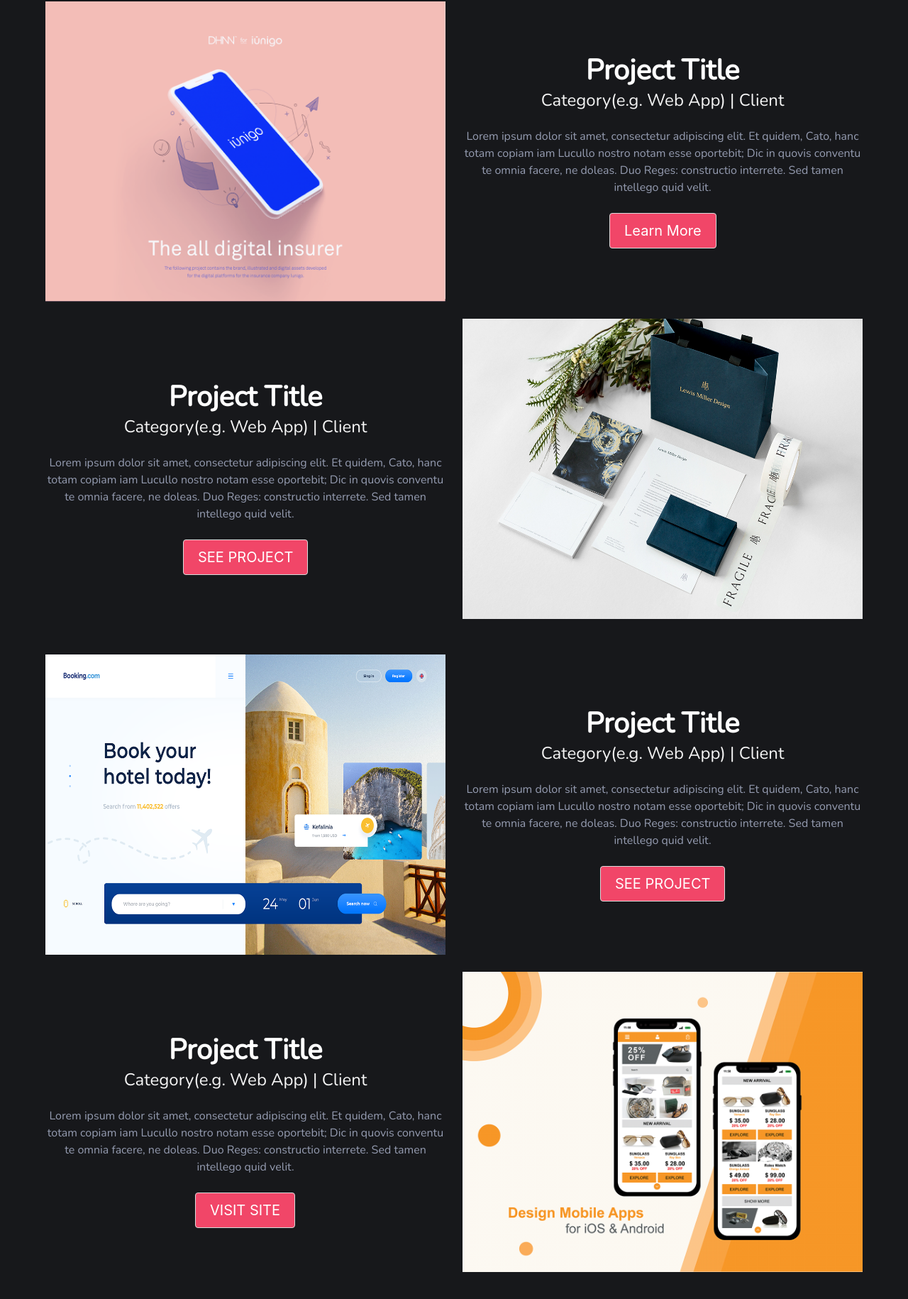
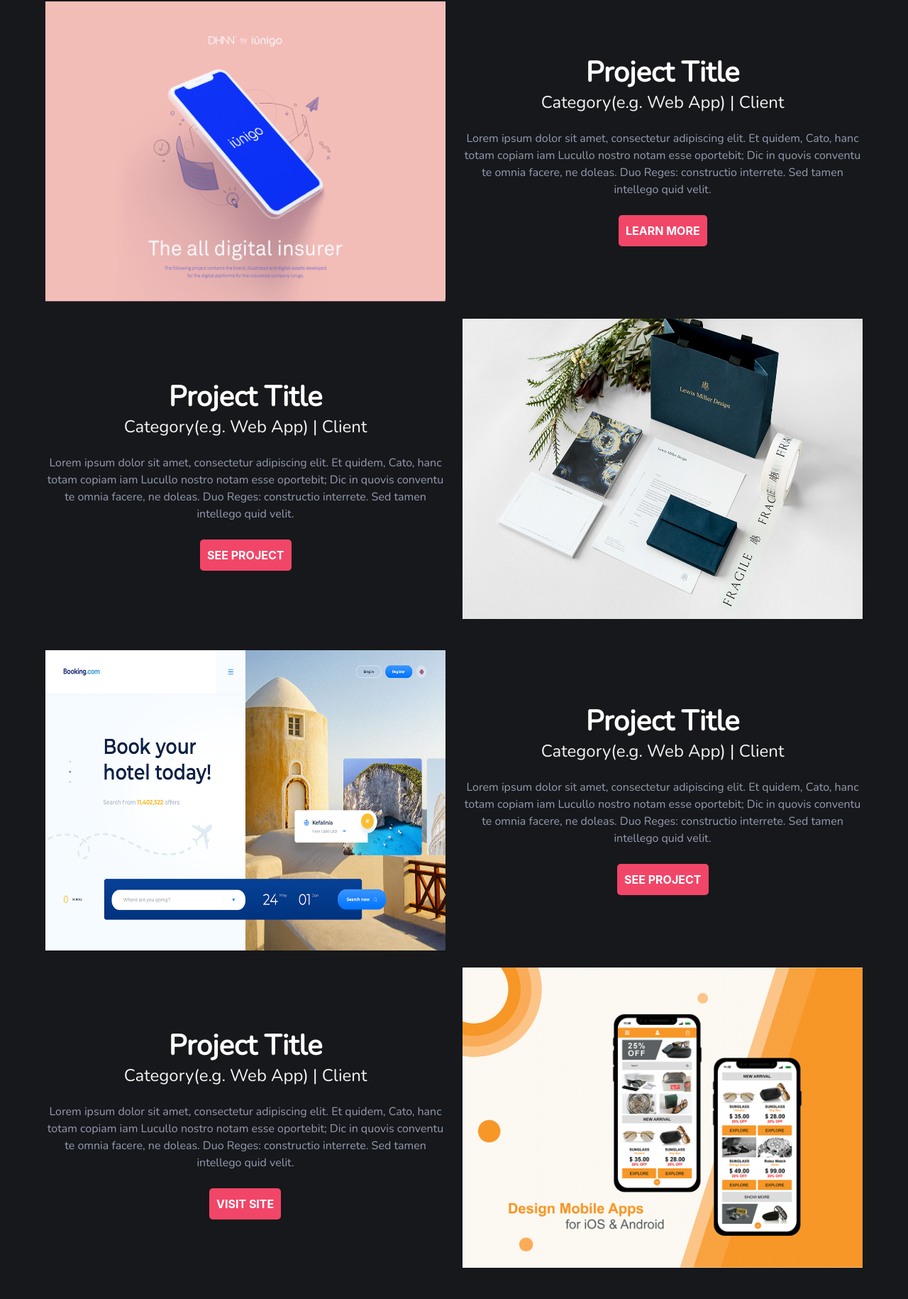
Before and after one commit to thubamamba/kreator, a Vue app: page / in a window 1280 px wide. Shown: the part 2012-3842 px from the top of the page at 71% size. Built offline with nearby package versions, Linux system fonts and the light colour scheme.

Commit message:
Changed home buttons

```diff
--- a/src/views/Home.vue
+++ b/src/views/Home.vue
@@ -193,8 +193,8 @@
                 Sed tamen intellego quid velit.
               </p>
               <br/>
-              <a class="portfolioBtn has-background-danger hvr-grow-shadow is-medium button" href="#" target="_blank">
-                  Learn More
+              <a class="portfolioBtn has-background-danger hvr-grow-shadow has-text-weight-bold" href="#" target="_blank">
+                  LEARN MORE
               </a>
             </article>
           </div>
@@ -220,7 +220,7 @@
                 Sed tamen intellego quid velit.
               </p>
               <br/>
-              <a class="portfolioBtn has-background-danger hvr-grow-shadow is-medium button" href="#" target="_blank">
+              <a class="portfolioBtn has-background-danger hvr-grow-shadow has-text-weight-bold" href="#" target="_blank">
                 SEE PROJECT
               </a>
             </article>
@@ -261,7 +261,7 @@
                 Sed tamen intellego quid velit.
               </p>
               <br/>
-              <a class="portfolioBtn has-background-danger hvr-grow-shadow is-medium button" href="#" target="_blank">
+              <a class="portfolioBtn has-background-danger hvr-grow-shadow has-text-weight-bold" href="#" target="_blank">
                 SEE PROJECT
               </a>
             </article>
@@ -288,7 +288,7 @@
                 Sed tamen intellego quid velit.
               </p>
               <br/>
-              <a class="portfolioBtn has-background-danger hvr-grow-shadow is-medium button" href="#" target="_blank">
+              <a class="portfolioBtn has-background-danger hvr-grow-shadow has-text-weight-bold" href="#" target="_blank">
                   VISIT SITE
               </a>
             </article>
```
